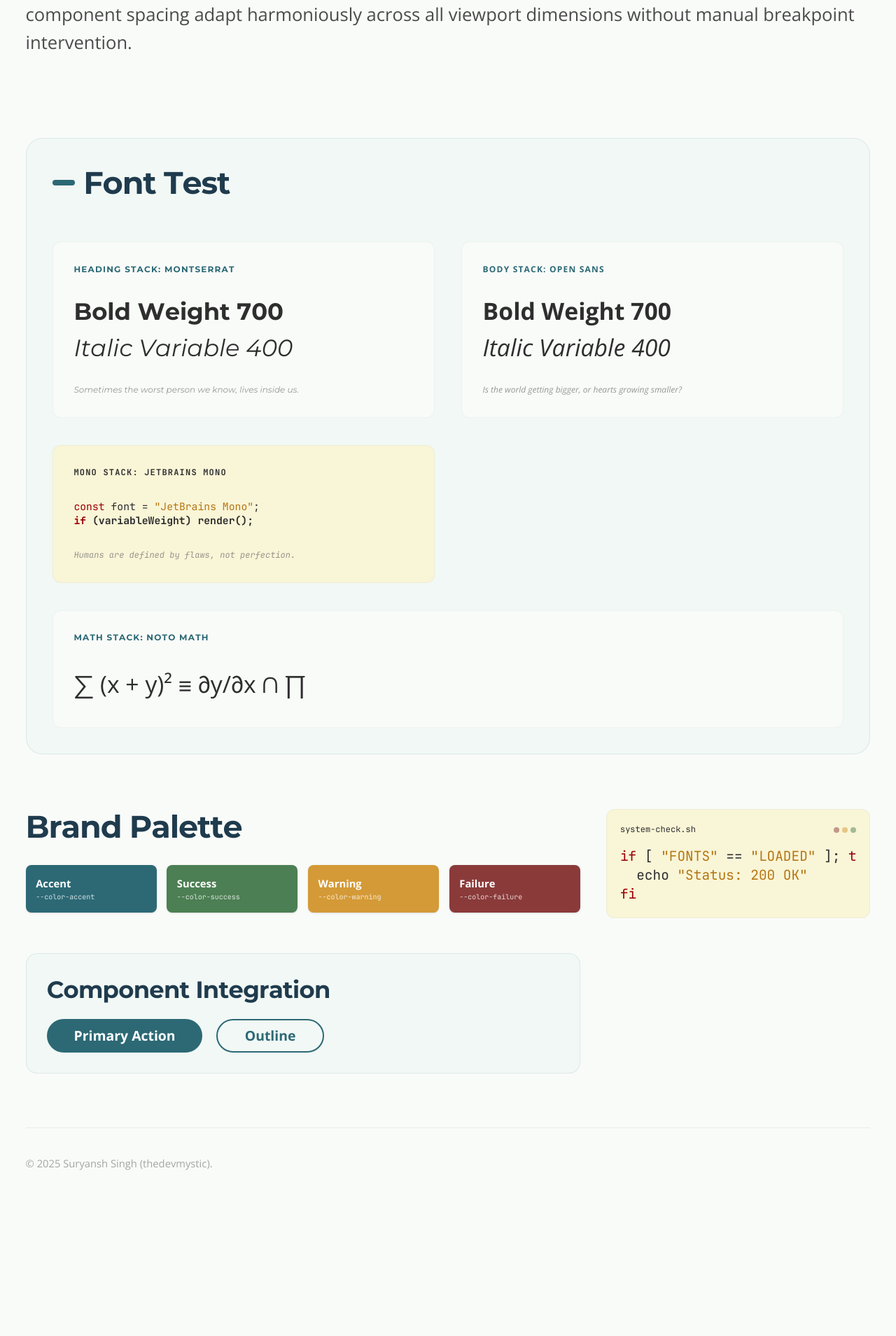
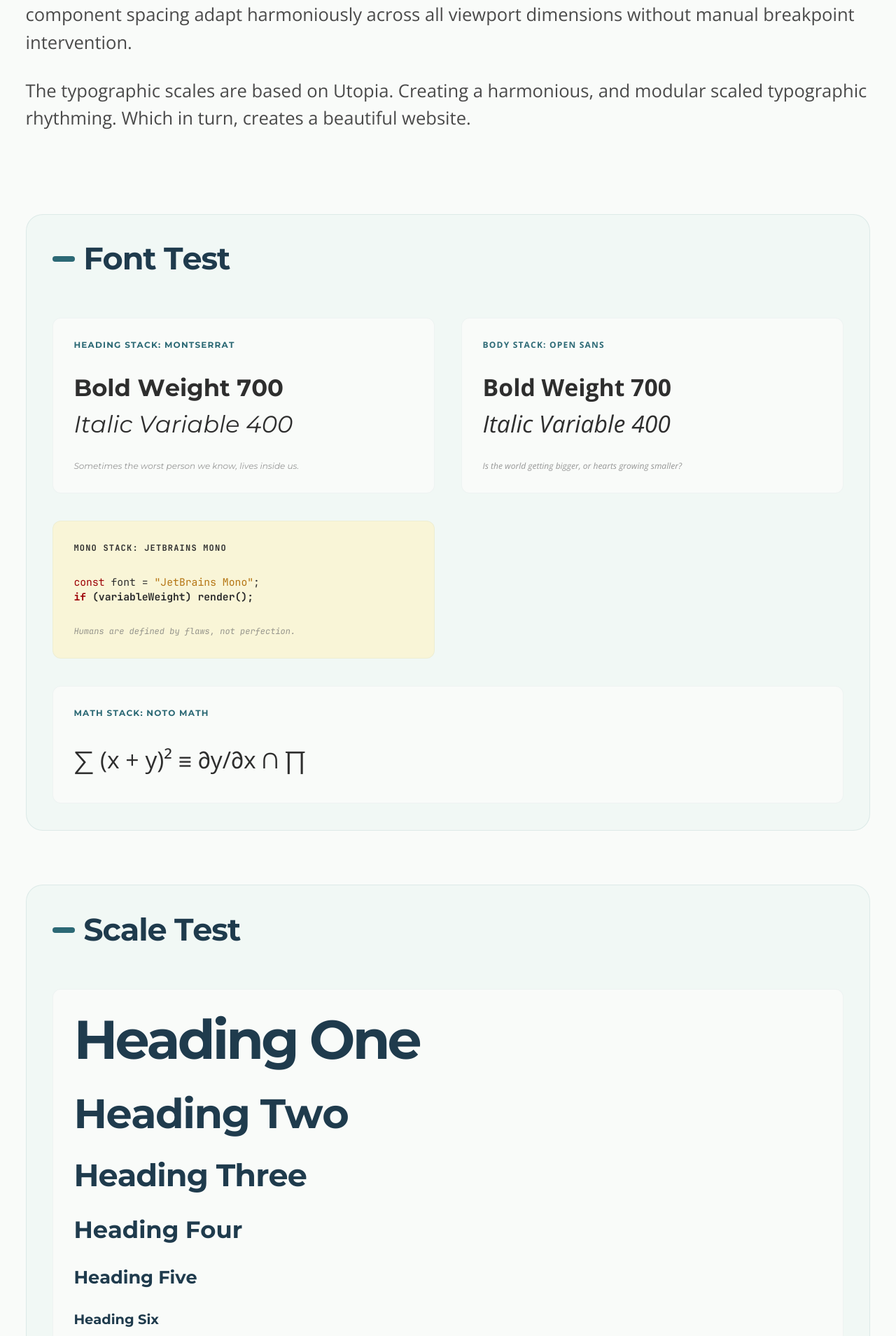
Before and after one commit to thedevmystic/thedevmystic.github.io, a Next.js app: page / in a window 1280 px wide. Shown: the part 711-2620 px from the top of the page at 70% size. Before the commit the page ends 2443 px from the top, so only its background shows below. Built offline with nearby package versions, Linux system fonts and the light colour scheme.

Commit message:
Addition: Updated test website

```diff
--- a/src/app/page.tsx
+++ b/src/app/page.tsx
@@ -26,6 +26,9 @@ export default function Home() {
           </p>
           <p className="text-lg text-paragraph leading-normal">
             Beyond mere aesthetics, the integration of <span className="font-mono bg-code px-1 rounded">fluid-typography.css</span> creates a responsive environment where mathematical scaling governs every element. This ensures that the vertical rhythm and component spacing adapt harmoniously across all viewport dimensions without manual breakpoint intervention.
+          </p>
+          <p className="text-lg text-paragraph leading-normal">
+	    The typographic scales are based on Utopia. Creating a harmonious, and modular scaled typographic rhythming. Which in turn, creates a beautiful website.
           </p>
         </section>
 
@@ -74,6 +77,22 @@ export default function Home() {
             </div>
           </div>
         </section>
+
+        <section className="bg-feature rounded-3xl p-md-lg border border-accent/10 flow">
+          <div className="flex items-center gap-3 mb-md">
+            <div className="h-2 w-8 bg-accent rounded-full" />
+            <h2 className="text-2xl font-heading font-bold text-heading">Scale Test</h2>
+          </div>
+
+          <div className="p-md bg-base rounded-xl border border-accent/5 flow">
+            <h1> Heading One </h1>
+            <h2> Heading Two </h2>
+            <h3> Heading Three </h3>
+            <h4> Heading Four </h4>
+            <h5> Heading Five </h5>
+            <h6> Heading Six </h6>
+	  </div>
+	</section>
 
         <div className="grid-main">
           <section className="col-span-12 lg:col-span-8 flow">
```
